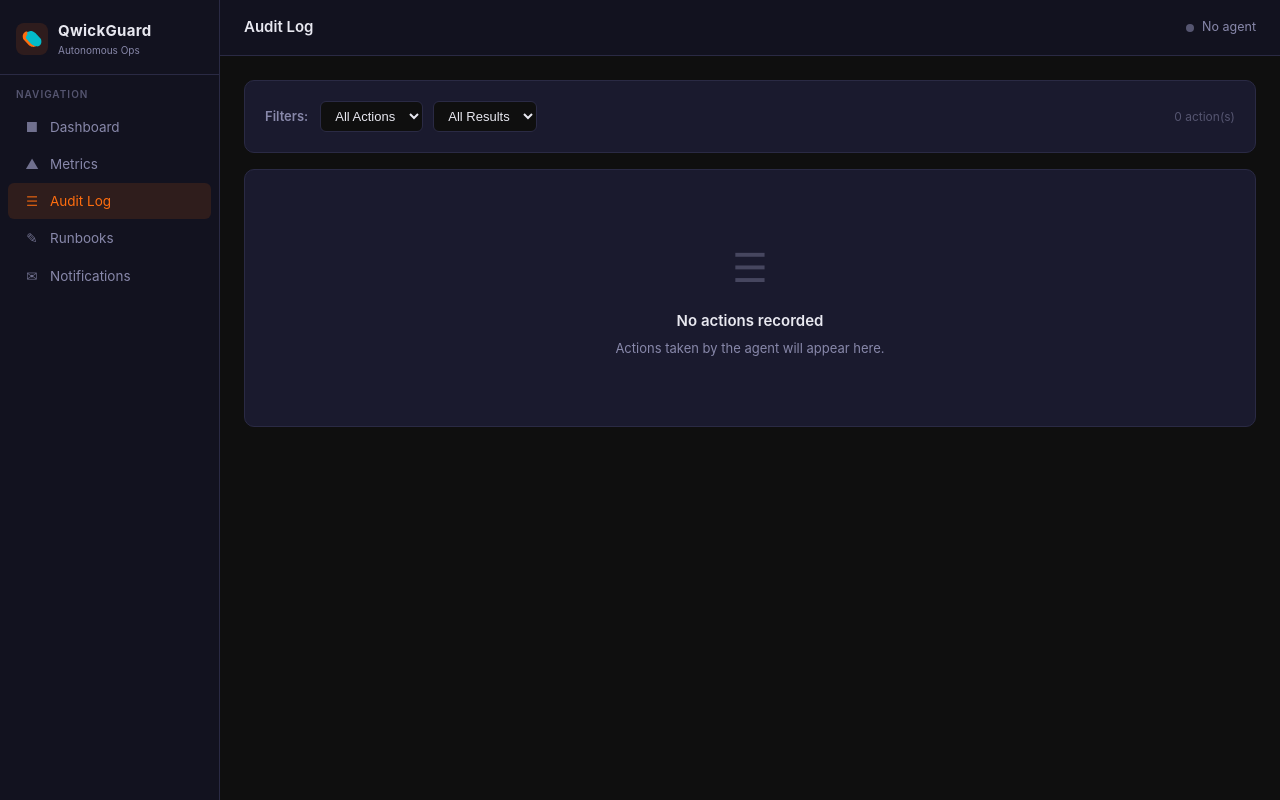
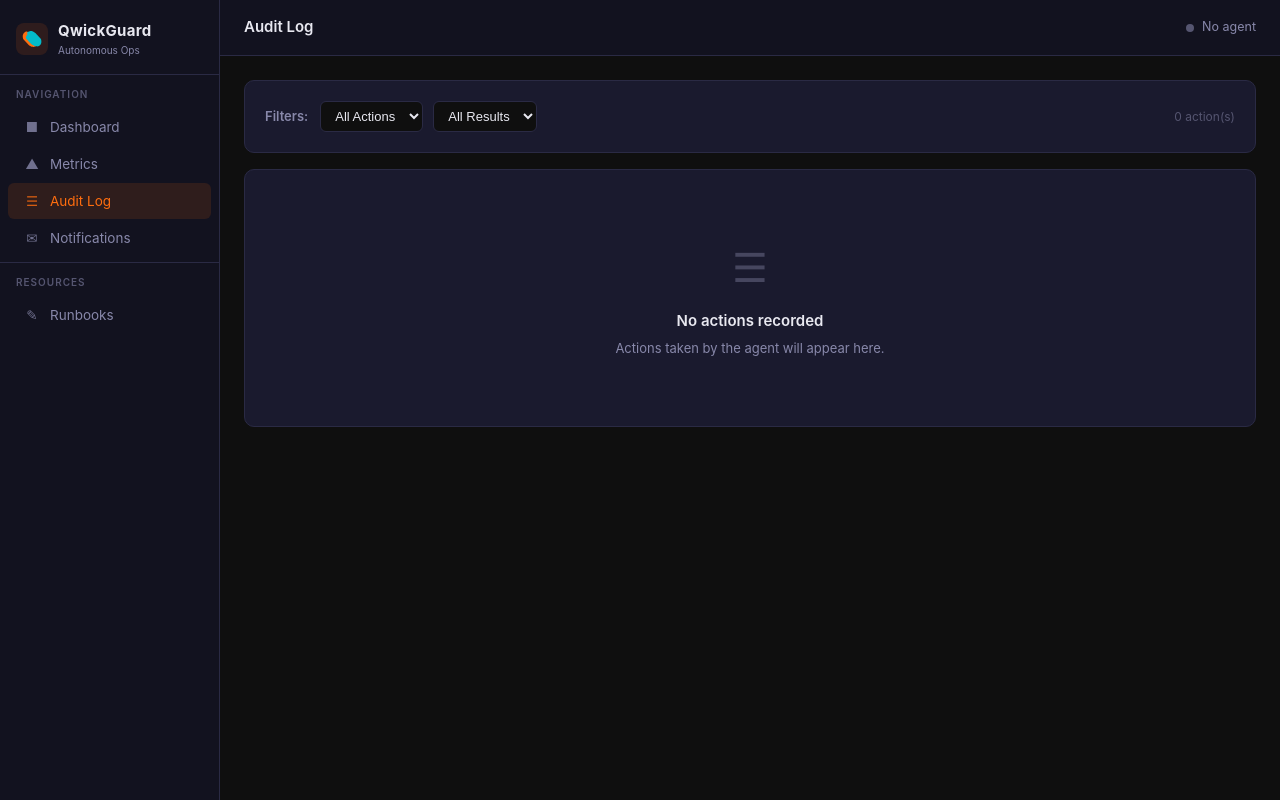
Before and after one commit to raajkumars/qwickguard, a FastAPI app: page /audit in a window 1280 px wide. Run offline with FastAPI, Linux system fonts and the light colour scheme; data that the repository does not hold is empty.

Commit message:
fix(dashboard): move Runbooks to separate Resources section in sidebar
Runbooks are agent-agnostic (static markdown files), so having them
nested between agent-specific nav items (Audit Log, Notifications) was
confusing. Move to a separate "Resources" section below a divider.

Co-Authored-By: Claude Opus 4.6 <noreply@anthropic.com>

```diff
--- a/brain/src/qwickguard_brain/templates/base.html
+++ b/brain/src/qwickguard_brain/templates/base.html
@@ -446,13 +446,19 @@
         </a>
       </li>
       <li>
+        <a href="/notifications{{ qs }}" class="{% if active_page == 'notifications' %}active{% endif %}">
+          <span class="nav-icon">&#9993;</span> Notifications
+        </a>
+      </li>
+    </ul>
+  </div>
+
+  <div class="sidebar-section" style="border-top:1px solid var(--border); padding-top:12px;">
+    <div class="sidebar-section-label">Resources</div>
+    <ul class="sidebar-nav">
+      <li>
         <a href="/runbooks{{ qs }}" class="{% if active_page == 'runbooks' %}active{% endif %}">
           <span class="nav-icon">&#9998;</span> Runbooks
-        </a>
-      </li>
-      <li>
-        <a href="/notifications{{ qs }}" class="{% if active_page == 'notifications' %}active{% endif %}">
-          <span class="nav-icon">&#9993;</span> Notifications
         </a>
       </li>
     </ul>
```
